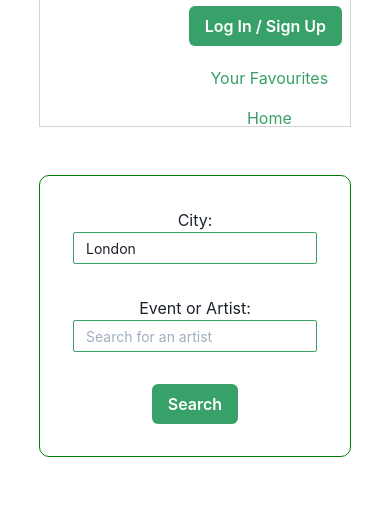
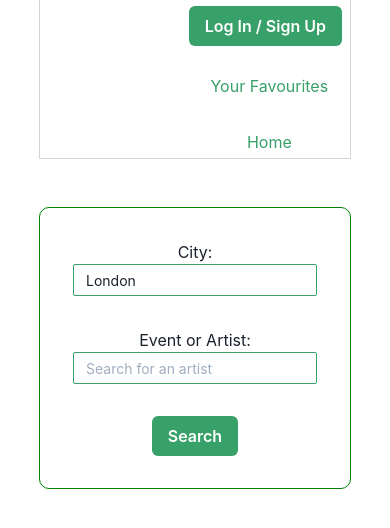
Before and after one commit to wesleykel/getevents2.1, a React app in the folder get-events/: page / in a window 390 px wide. Shown: the part 164-692 px from the top of the page. Built offline with nearby package versions, Linux system fonts and the light colour scheme.

```diff
--- a/get-events/src/components/4Navbar/navbar.module.css
+++ b/get-events/src/components/4Navbar/navbar.module.css
@@ -73,15 +73,3 @@
 }
 
 }
-
-@media (max-width:893px) {
-
-    .home{
-
-        line-height: 1em;
-    }
-
-
-
-
-}
```
